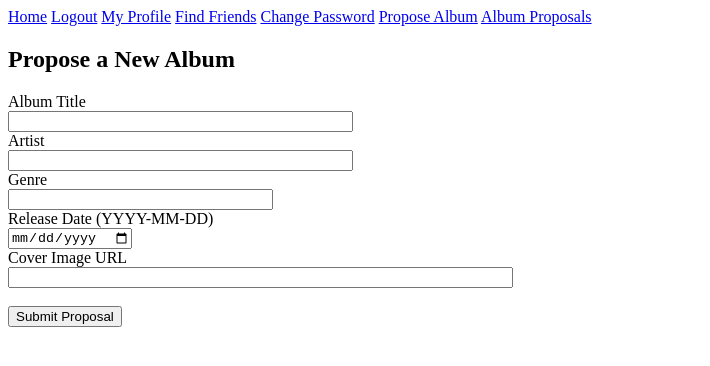
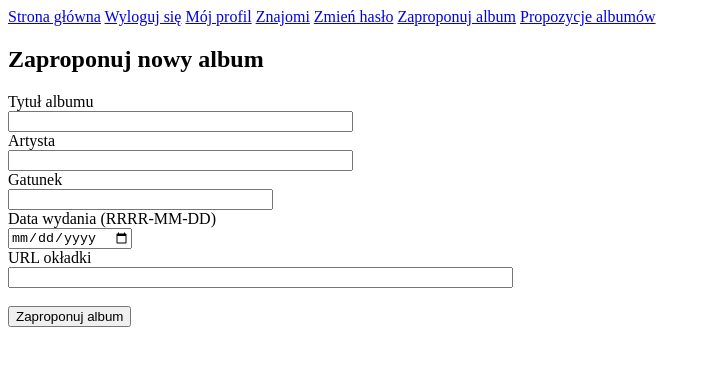
Before and after one commit to macgry/music-review-app, a Flask app: page /propose_album in a window 1280 px wide. Shown: the top 366 px of the page, without its empty margins (0-710 px from the left). Run offline with Flask 3, Linux system fonts and the light colour scheme; the visitor is signed in with stand-in values (Sample User, id 1); data that the repository does not hold is empty.

Commit message:
polski jezyk

```diff
--- a/app/__init__.py
+++ b/app/__init__.py
@@ -3,7 +3,7 @@ from flask_mysqldb import MySQL
 from flask_login import LoginManager
 
 app = Flask(__name__)
-app.secret_key = 'super_secret_key'  # Zmieniaj w produkcji!
+app.secret_key = 'super_secret_key'
 app.config['MYSQL_HOST'] = 'localhost'
 app.config['MYSQL_USER'] = 'root'
 app.config['MYSQL_PASSWORD'] = ''
@@ -13,5 +13,6 @@ mysql = MySQL(app)
 
 login_manager = LoginManager(app)
 login_manager.login_view = 'login'
+login_manager.login_message = "Zaloguj się, aby uzyskać dostęp do tej strony."
 
 from app import routes
--- a/app/forms.py
+++ b/app/forms.py
@@ -1,40 +1,37 @@
 from flask_wtf import FlaskForm
-from wtforms import StringField, PasswordField, SubmitField, DateField
-from wtforms.validators import DataRequired, Length, EqualTo
+from wtforms import StringField, PasswordField, SubmitField, DateField, TextAreaField, IntegerField
+from wtforms.validators import DataRequired, Length, EqualTo, NumberRange, URL
 
 class RegisterForm(FlaskForm):
-    username = StringField('Username', validators=[DataRequired(), Length(min=4, max=25)])
-    password = PasswordField('Password', validators=[DataRequired(), Length(min=6)])
-    confirm = PasswordField('Confirm Password', validators=[DataRequired(), EqualTo('password')])
-    submit = SubmitField('Register')
+    username = StringField('Nazwa użytkownika', validators=[DataRequired(), Length(min=4, max=25)])
+    password = PasswordField('Hasło', validators=[DataRequired(), Length(min=6)])
+    confirm = PasswordField('Potwierdź hasło', validators=[DataRequired(), EqualTo('password', message='Hasła muszą być takie same')])
+    submit = SubmitField('Zarejestruj się')
 
 class LoginForm(FlaskForm):
-    username = StringField('Username', validators=[DataRequired()])
-    password = PasswordField('Password', validators=[DataRequired()])
-    submit = SubmitField('Login')
-
-from wtforms import TextAreaField, IntegerField
-from wtforms.validators import NumberRange
+    username = StringField('Nazwa użytkownika', validators=[DataRequired()])
+    password = PasswordField('Hasło', validators=[DataRequired()])
+    submit = SubmitField('Zaloguj się')
 
 class ReviewForm(FlaskForm):
-    rating = IntegerField('Rating (1–5)', validators=[DataRequired(), NumberRange(min=1, max=5)])
-    content = TextAreaField('Your review', validators=[DataRequired()])
-    submit = SubmitField('Submit Review')
+    rating = IntegerField('Ocena (1–5)', validators=[DataRequired(), NumberRange(min=1, max=5)])
+    content = TextAreaField('Twoja recenzja', validators=[DataRequired()])
+    submit = SubmitField('Dodaj recenzję')
 
 class ChangePasswordForm(FlaskForm):
-    current_password = PasswordField('Current Password', validators=[DataRequired()])
-    new_password = PasswordField('New Password', validators=[DataRequired(), Length(min=6)])
-    confirm_new_password = PasswordField('Confirm New Password', validators=[DataRequired(), EqualTo('new_password')])
-    submit = SubmitField('Change Password')
+    current_password = PasswordField('Obecne hasło', validators=[DataRequired()])
+    new_password = PasswordField('Nowe hasło', validators=[DataRequired(), Length(min=6)])
+    confirm_new_password = PasswordField('Potwierdź nowe hasło', validators=[DataRequired(), EqualTo('new_password', message='Hasła muszą być takie same')])
+    submit = SubmitField('Zmień hasło')
 
 class CommentForm(FlaskForm):
-    content = TextAreaField('Add a comment', validators=[DataRequired(), Length(min=1, max=500)])
-    submit = SubmitField('Post Comment')
+    content = TextAreaField('Dodaj komentarz', validators=[DataRequired(), Length(min=1, max=500)])
+    submit = SubmitField('Dodaj komentarz')
 
 class AlbumProposalForm(FlaskForm):
-    title = StringField('Album Title', validators=[DataRequired()])
-    artist = StringField('Artist', validators=[DataRequired()])
-    genre = StringField('Genre')
-    release_date = DateField('Release Date', format='%Y-%m-%d')
-    cover_url = StringField('Cover Image URL')
-    submit = SubmitField('Submit Proposal')
+    title = StringField('Tytuł albumu', validators=[DataRequired()])
+    artist = StringField('Artysta', validators=[DataRequired()])
+    genre = StringField('Gatunek')
+    release_date = DateField('Data wydania', format='%Y-%m-%d')
+    cover_url = StringField('URL okładki', validators=[URL(require_tld=True, message='Podaj poprawny adres URL')])
+    submit = SubmitField('Zaproponuj album')
--- a/app/routes.py
+++ b/app/routes.py
@@ -26,11 +26,11 @@ def register():
         try:
             cursor.execute('INSERT INTO users (username, password_hash) VALUES (%s, %s)', (username, hashed_password))
             mysql.connection.commit()
-            flash('Account created successfully!', 'success')
+            flash('Konto zostało utworzone pomyślnie!', 'success')
             return redirect(url_for('login'))
         except Exception as e:
-            flash('Username already exists or database error!', 'danger')
-            print(f"DB Error: {e}")
+            flash('Taka nazwa użytkownika już istnieje lub wystąpił błąd bazy danych!', 'danger')
+            print(f"Błąd bazy danych: {e}")
         finally:
             cursor.close()
 
@@ -56,9 +56,9 @@ def login():
                 login_user(user)
                 return redirect(url_for('home'))
             else:
-                flash('Incorrect password!', 'danger')
+                flash('Nieprawidłowe hasło!', 'danger')
         else:
-            flash('User not found!', 'warning')
+            flash('Nie znaleziono użytkownika o podanej nazwie.', 'warning')
 
     return render_template('login.html', form=form)
 
@@ -66,7 +66,7 @@ def login():
 @login_required
 def logout():
     logout_user()
-    flash('Logged out!', 'info')
+    flash('Wylogowano!', 'info')
     return redirect(url_for('login'))
 
 from app.forms import ReviewForm
@@ -115,7 +115,7 @@ def album_detail(album_id):
 
     form = ReviewForm()
 
-    # Rozdziel logikę recenzji i komentarzy
+    # Rozdziel logikę dodawania recenzji i komentarzy
     if request.method == 'POST':
         form_type = request.form.get('form_type')
 
@@ -128,7 +128,7 @@ def album_detail(album_id):
                     VALUES (%s, %s, %s)
                 """, (review_id, current_user.id, content))
                 mysql.connection.commit()
-                flash("Comment added!", "success")
+                flash("Komentarz został dodany!", "success")
                 return redirect(url_for('album_detail', album_id=album_id))
 
         elif form_type == 'review':
@@ -139,7 +139,7 @@ def album_detail(album_id):
                     VALUES (%s, %s, %s, %s)
                 """, (current_user.id, album_id, form.rating.data, form.content.data))
                 mysql.connection.commit()
-                flash("Review added!", "success")
+                flash("Recenzja została dodana!", "success")
                 return redirect(url_for('album_detail', album_id=album_id))
 
     cursor.close()
@@ -208,17 +208,17 @@ def edit_review(review_id):
     review = cursor.fetchone()
 
     if not review:
-        flash("Review not found.", "warning")
+        flash("Nie znaleziono recenzji.", "warning")
         return redirect(url_for('home'))
 
     if review[0] != current_user.id:
-        flash("You can't edit someone else's review.", "danger")
+        flash("Nie możesz edytować cudzej recenzji.", "danger")
         return redirect(url_for('home'))
 
     form = ReviewForm()
     if request.method == 'GET':
-        form.rating.data = review[1]
-        form.content.data = review[2]
+        form.rating.data = review[2]
+        form.content.data = review[3]
 
     if form.validate_on_submit():
         cursor.execute("""
@@ -227,7 +227,7 @@ def edit_review(review_id):
             WHERE id = %s
         """, (form.rating.data, form.content.data, review_id))
         mysql.connection.commit()
-        flash("Review updated.", "success")
+        flash("Recenzja została zaktualizowana.", "success")
         return redirect(url_for('album_detail', album_id=review[1]))
 
     cursor.close()
@@ -241,16 +241,16 @@ def delete_review(review_id):
     review = cursor.fetchone()
 
     if not review:
-        flash("Review not found.", "warning")
+        flash("Nie znaleziono recenzji.", "warning")
         return redirect(url_for('home'))
 
     if review[0] != current_user.id and not current_user.is_admin:
-        flash("You can't delete someone else's review.", "danger")
+        flash("Nie możesz usunąć cudzej recenzji.", "danger")
         return redirect(url_for('home'))
 
     cursor.execute("DELETE FROM reviews WHERE id = %s", (review_id,))
     mysql.connection.commit()
-    flash("Review deleted.", "info")
+    flash("Recenzja została usunięta.", "info")
     return redirect(url_for('album_detail', album_id=review[1]))
 
 # Wyświetlenie użytkowników i statusu znajomości
@@ -302,10 +302,10 @@ def users():
                 "username": row[5]
             })
 
-    # Aktywność znajomych
+    # Aktywność znajomych (po polsku)
     friend_activity = []
     if friend_ids:
-        # Likes
+        # Polubienia
         cursor.execute("""
             SELECT u.username, a.title
             FROM liked_albums l
@@ -316,9 +316,9 @@ def users():
             LIMIT 10
         """, (tuple(friend_ids),))
         for username, album_title in cursor.fetchall():
-            friend_activity.append(f"{username} liked album '{album_title}'")
+            friend_activity.append(f"{username} polubił(a) album „{album_title}”")
 
-        # Listen later
+        # Do przesłuchania
         cursor.execute("""
             SELECT u.username, a.title
             FROM to_listen_albums t
@@ -329,13 +329,12 @@ def users():
             LIMIT 10
         """, (tuple(friend_ids),))
         for username, album_title in cursor.fetchall():
-            friend_activity.append(f"{username} added album '{album_title}' to Listen Later")
+            friend_activity.append(f"{username} dodał(a) album „{album_title}” do listy „Do przesłuchania”")
 
     # Wspólne polubione albumy
     shared_likes = []
     if friend_ids:
         for friend_id in friend_ids:
-            # Pobierz wspólne albumy polubione
             cursor.execute("""
                 SELECT a.id, a.title, u.username
                 FROM liked_albums l1
@@ -375,14 +374,14 @@ def add_friend(user_id):
            OR (sender_id = %s AND receiver_id = %s)
     """, (current_user.id, user_id, user_id, current_user.id))
     if cursor.fetchone():
-        flash("Already invited or connected.", "info")
+        flash("Zaproszenie zostało już wysłane lub jesteście już znajomymi.", "info")
     else:
         cursor.execute("""
             INSERT INTO friends (sender_id, receiver_id, status)
             VALUES (%s, %s, 'pending')
         """, (current_user.id, user_id))
         mysql.connection.commit()
-        flash("Friend request sent.", "success")
+        flash("Zaproszenie do znajomych zostało wysłane.", "success")
     cursor.close()
     return redirect(url_for('users'))
 
@@ -398,7 +397,7 @@ def accept_friend(sender_id):
     """, (sender_id, current_user.id))
     mysql.connection.commit()
     cursor.close()
-    flash("Friend request accepted!", "success")
+    flash("Zaproszenie zostało zaakceptowane.", "success")
     return redirect(url_for('users'))
 
 @app.route('/change_password', methods=['GET', 'POST'])
@@ -412,19 +411,19 @@ def change_password():
         cursor.close()
 
         if not data:
-            flash("User not found.", "danger")
+            flash("Nie znaleziono użytkownika.", "danger")
             return redirect(url_for('home'))
 
         stored_hash = data[0]
         if not check_password_hash(stored_hash, form.current_password.data):
-            flash("Current password is incorrect.", "danger")
+            flash("Obecne hasło jest nieprawidłowe.", "danger")
         else:
             new_hashed = generate_password_hash(form.new_password.data)
             cursor = mysql.connection.cursor()
             cursor.execute("UPDATE users SET password_hash = %s WHERE id = %s", (new_hashed, current_user.id))
             mysql.connection.commit()
             cursor.close()
-            flash("Password updated successfully.", "success")
+            flash("Hasło zostało pomyślnie zmienione.", "success")
             return redirect(url_for('profile', user_id=current_user.id))
 
     return render_template('change_password.html', form=form)
@@ -437,16 +436,16 @@ def delete_comment(comment_id):
     comment = cursor.fetchone()
 
     if not comment:
-        flash("Comment not found.", "warning")
+        flash("Nie znaleziono komentarza.", "warning")
         return redirect(url_for('home'))
 
     if comment[0] != current_user.id and not current_user.is_admin:
-        flash("You can't delete this comment.", "danger")
+        flash("Nie możesz usunąć tego komentarza.", "danger")
         return redirect(url_for('home'))
 
     cursor.execute("DELETE FROM comments WHERE id = %s", (comment_id,))
     mysql.connection.commit()
-    flash("Comment deleted.", "info")
+    flash("Komentarz został usunięty.", "info")
     return redirect(request.referrer or url_for('home'))
 
 @app.route('/propose_album', methods=['GET', 'POST'])
@@ -463,7 +462,7 @@ def propose_album():
             form.release_date.data, form.cover_url.data, current_user.id
         ))
         mysql.connection.commit()
-        flash('Album proposal submitted! Waiting for admin approval.', 'info')
+        flash('Propozycja albumu została przesłana! Oczekuje na zatwierdzenie przez administratora.', 'info')
         return redirect(url_for('home'))
     return render_template('propose_album.html', form=form)
 
@@ -495,8 +494,9 @@ def approve_album(proposal_id):
         """, album)
         cursor.execute("DELETE FROM pending_albums WHERE id = %s", (proposal_id,))
         mysql.connection.commit()
-        flash('Album approved and added!', 'success')
+        flash('Album został zatwierdzony i dodany do listy!', 'success')
     return redirect(url_for('album_proposals'))
+
 
 @app.route('/admin/reject_album/<int:proposal_id>', methods=['POST'])
 @login_required
@@ -506,7 +506,7 @@ def reject_album(proposal_id):
     cursor = mysql.connection.cursor()
     cursor.execute("DELETE FROM pending_albums WHERE id = %s", (proposal_id,))
     mysql.connection.commit()
-    flash('Album proposal rejected and removed.', 'warning')
+    flash('Propozycja albumu została odrzucona i usunięta.', 'warning')
     return redirect(url_for('album_proposals'))
 
 @app.route('/like_album/<int:album_id>', methods=['POST'])
--- a/app/templates/base.html
+++ b/app/templates/base.html
@@ -1,23 +1,23 @@
 <!DOCTYPE html>
 <html>
 <head>
-    <title>Music Review App</title>
+    <title>Aplikacja Recenzji Muzyki</title>
 </head>
 <body>
     <nav>
         {% if current_user.is_authenticated %}
-            <a href="{{ url_for('home') }}">Home</a>
-            <a href="{{ url_for('logout') }}">Logout</a>
-            <a href="{{ url_for('profile', user_id=current_user.id) }}">My Profile</a>
-            <a href="{{ url_for('users') }}">Find Friends</a>
-            <a href="{{ url_for('change_password') }}">Change Password</a>
-            <a href="{{ url_for('propose_album') }}">Propose Album</a>
+            <a href="{{ url_for('home') }}">Strona główna</a>
+            <a href="{{ url_for('logout') }}">Wyloguj się</a>
+            <a href="{{ url_for('profile', user_id=current_user.id) }}">Mój profil</a>
+            <a href="{{ url_for('users') }}">Znajomi</a>
+            <a href="{{ url_for('change_password') }}">Zmień hasło</a>
+            <a href="{{ url_for('propose_album') }}">Zaproponuj album</a>
             {% if current_user.is_admin %}
-                <a href="{{ url_for('album_proposals') }}">Album Proposals</a>
+                <a href="{{ url_for('album_proposals') }}">Propozycje albumów</a>
             {% endif %}
         {% else %}
-            <a href="{{ url_for('login') }}">Login</a>
-            <a href="{{ url_for('register') }}">Register</a>
+            <a href="{{ url_for('login') }}">Zaloguj się</a>
+            <a href="{{ url_for('register') }}">Zarejestruj się</a>
         {% endif %}
     </nav>
     <div>
--- a/app/templates/change_password.html
+++ b/app/templates/change_password.html
@@ -1,7 +1,7 @@
 {% extends "base.html" %}
 
 {% block content %}
-<h2>Change Password</h2>
+<h2>Zmień hasło</h2>
 <form method="POST">
     {{ form.hidden_tag() }}
     {{ form.current_password.label }}<br>
--- a/app/templates/edit_review.html
+++ b/app/templates/edit_review.html
@@ -1,7 +1,7 @@
 {% extends "base.html" %}
 
 {% block content %}
-<h2>Edit Your Review</h2>
+<h2>Edytuj swoją recenzję</h2>
 <form method="POST">
     {{ form.hidden_tag() }}
     {{ form.rating.label }} {{ form.rating() }}<br><br>
--- a/app/templates/login.html
+++ b/app/templates/login.html
@@ -1,7 +1,7 @@
 {% extends "base.html" %}
 
 {% block content %}
-<h2>Login</h2>
+<h2>Logowanie</h2>
 <form method="POST">
     {{ form.hidden_tag() }}
     {{ form.username.label }} {{ form.username() }}<br>
--- a/app/templates/propose_album.html
+++ b/app/templates/propose_album.html
@@ -1,7 +1,7 @@
 {% extends "base.html" %}
 
 {% block content %}
-<h2>Propose a New Album</h2>
+<h2>Zaproponuj nowy album</h2>
 <form method="POST">
     {{ form.hidden_tag() }}
 
@@ -18,7 +18,7 @@
         {{ form.genre(size=30) }}
     </div>
     <div>
-        {{ form.release_date.label }} (YYYY-MM-DD)<br>
+        {{ form.release_date.label }} (RRRR-MM-DD)<br>
         {{ form.release_date() }}
     </div>
     <div>
--- a/app/templates/register.html
+++ b/app/templates/register.html
@@ -1,7 +1,7 @@
 {% extends "base.html" %}
 
 {% block content %}
-<h2>Register</h2>
+<h2>Zarejestruj się</h2>
 <form method="POST">
     {{ form.hidden_tag() }}
     {{ form.username.label }} {{ form.username() }}<br>
```
Also changed, not shown: app/templates/album_detail.html (+13 -13 lines), app/templates/album_proposals.html (+8 -8 lines), app/templates/profile.html (+10 -10 lines), app/templates/users.html (+16 -20 lines), app/templates/home.html (line endings or trailing spaces).
